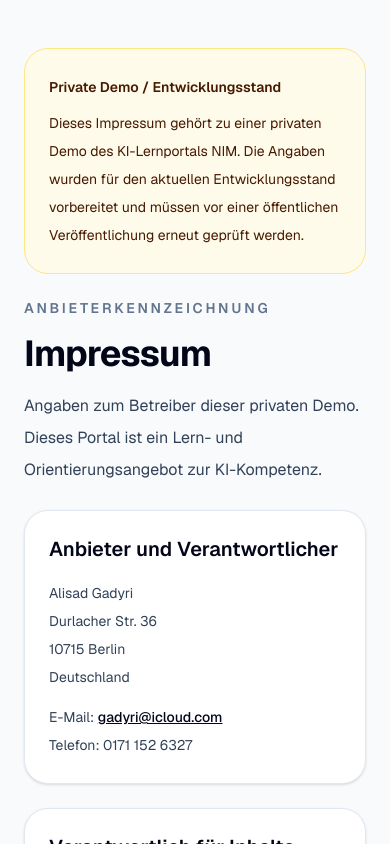
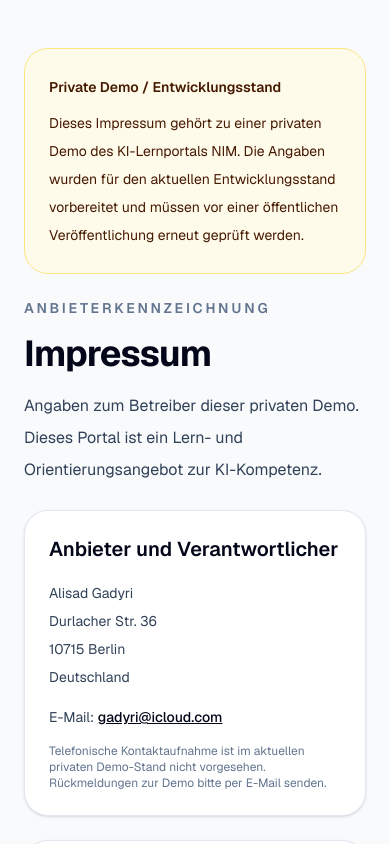
Before and after one commit to smartlivingberlin/ki-lernportal-nim, a Next.js app in the folder apps/web/: page /impressum in a window 390 px wide. Shown: the top 844 px of the page. Built offline with nearby package versions, Linux system fonts and the light colour scheme.

Commit message:
fix: reduce phone visibility in private demo impressum

```diff
--- a/apps/web/src/app/impressum/page.tsx
+++ b/apps/web/src/app/impressum/page.tsx
@@ -64,8 +64,10 @@ export default function ImpressumPage() {
           <a className="font-medium text-slate-950 underline" href="mailto:gadyri@icloud.com">
             gadyri@icloud.com
           </a>
-          <br />
-          Telefon: 0171 152 6327
+        </p>
+        <p className="text-xs text-slate-500">
+          Telefonische Kontaktaufnahme ist im aktuellen privaten Demo-Stand
+          nicht vorgesehen. Rückmeldungen zur Demo bitte per E-Mail senden.
         </p>
       </Section>
 
```
